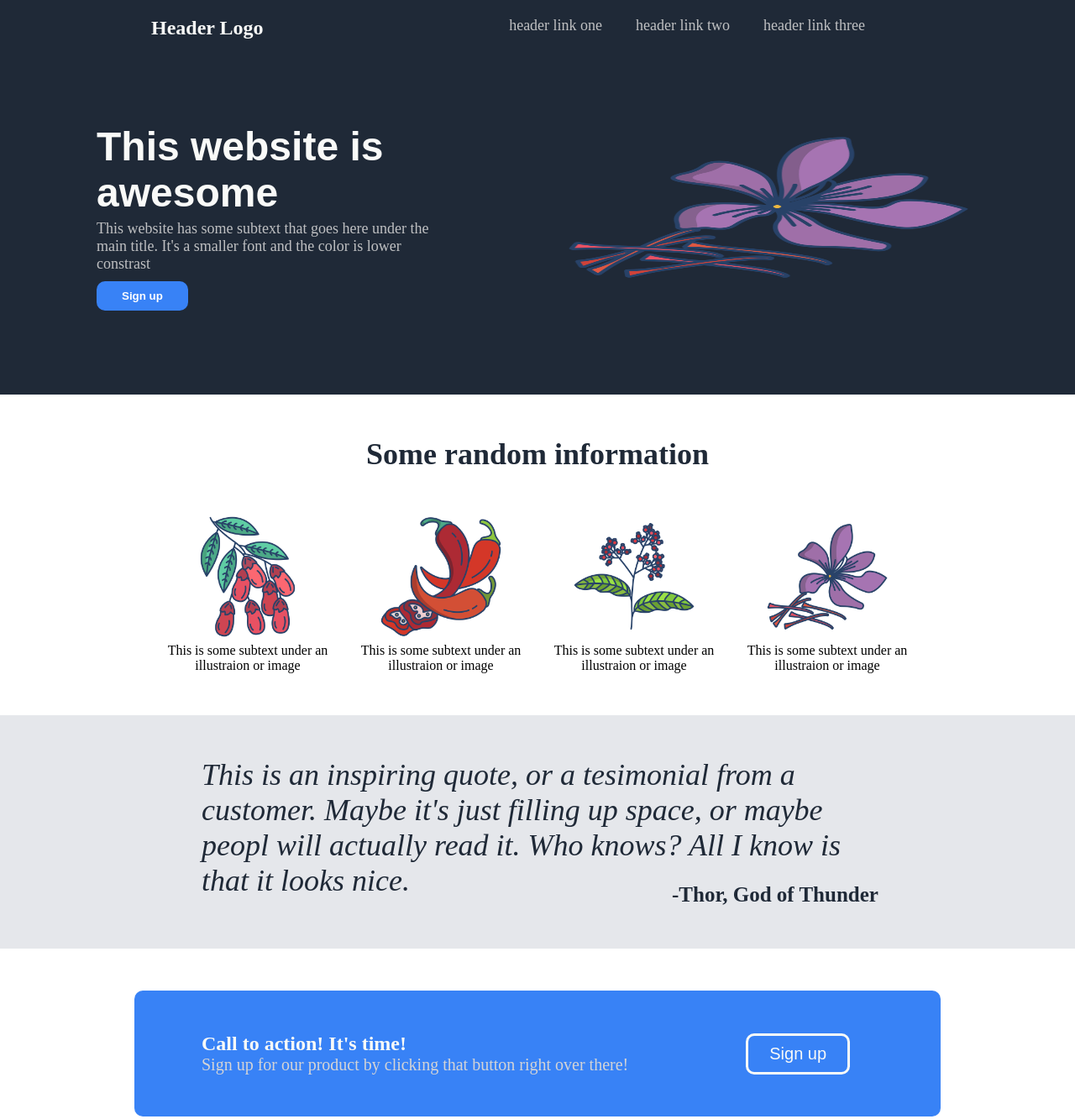
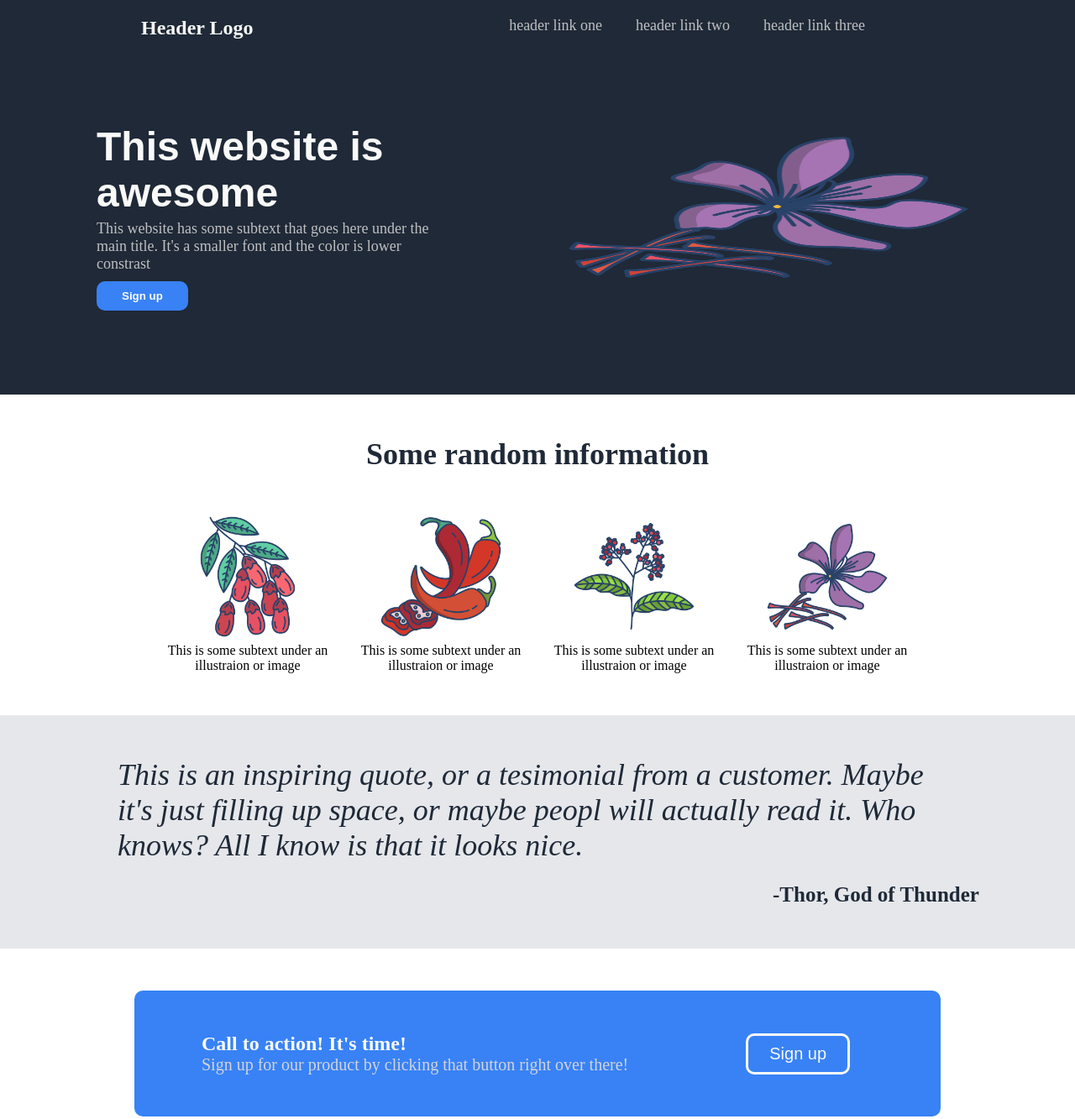
Before and after one commit to Jinnbo/Landing-Page, a plain HTML site: page index.html in a window 1280 px wide. Shown: the top 1333 px of the page at 84% size. Drawn offline with Linux system fonts and the light colour scheme.

Commit message:
Minor display adjustments

```diff
--- a/style.css
+++ b/style.css
@@ -1,5 +1,6 @@
 body {
     margin: 0;
+
 }
 
 .header {
@@ -12,12 +13,9 @@ body {
 
 .left {
     font-size: 24px;
-    padding-left: 180px;
+    padding-left: 168px;
     color: #F9FAF8;
     font-weight: bold;
-
-    box-sizing: border-box;
-
 
 }
 
@@ -121,7 +119,7 @@ img {
     background-color: #E5E7EB;
     font-size: 36px;
     font-style: italic;
-    max-width: 800px;
+    max-width: 1000px;
     color: #1F2937;
     margin-top: 50px;
 }
@@ -135,7 +133,7 @@ img {
 
 
 
-    padding-left: 800px;
+    padding-left: 920px;
     padding-bottom: 50px;
 
     margin-bottom: 50px;
```
